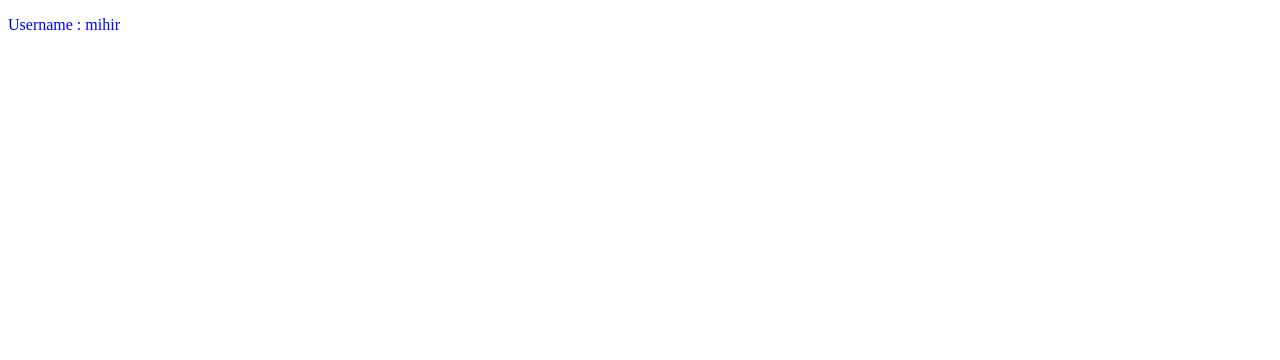
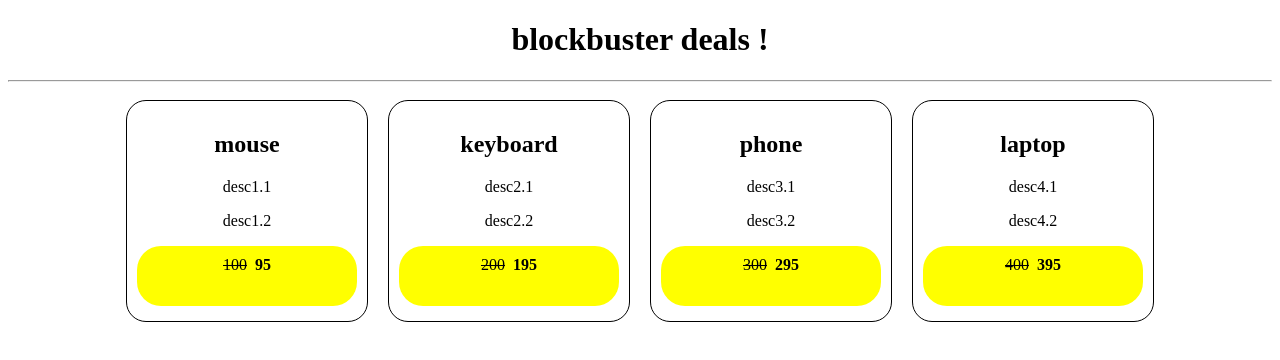
Before and after one commit to mihirprabhakar/react-practice, a React (Vite) app: page / in a window 1280 px wide. Shown: the top 360 px of the page. Built offline with nearby package versions, Linux system fonts and the light colour scheme.

Commit message:
added amazon card

```diff
--- /dev/null
+++ b/src/AmazonCards.jsx
@@ -0,0 +1,11 @@
+import React from 'react'
+
+const AmazonCards = () => {
+  return (
+    <div>
+      <p>hello</p>
+    </div>
+  )
+}
+
+export default AmazonCards
--- a/src/App.jsx
+++ b/src/App.jsx
@@ -3,6 +3,10 @@ import { useState } from 'react'
 import './App.css'
 import Product from './Product'
 import UserName from './UserName';
+import AmazonCards from './AmazonCards';
+import ProductsTab from './ProductsTab';
+
+
 // import LotteryGame from './LotteryGame'
 
 function App() {
@@ -14,7 +18,11 @@ function App() {
     <>
       {/* <Product n={3} features={features}/> */}
       {/* <LotteryGame /> */}
-      <UserName username="mihir" color="blue" />
+      {/* <UserName username="mihir" color="blue" /> */}
+      <h1 style={{textAlign:"center"}}>blockbuster deals !</h1>
+      <hr/>
+
+      <ProductsTab/>
     </>
   )
 }
--- /dev/null
+++ b/src/Price.jsx
@@ -0,0 +1,13 @@
+import React from 'react'
+import "./Products.css"
+const Price = ({olda,newa}) => {
+  return (
+    <div className='price'>
+      <span style={{textDecorationLine:"line-through"}}>{olda}</span>
+      &nbsp;&nbsp;
+      <span style={{fontWeight:"bold"}}>{newa}</span>
+    </div>
+  )
+}
+
+export default Price
--- /dev/null
+++ b/src/Products.css
@@ -0,0 +1,25 @@
+.products{
+    border: 1px solid black;
+    padding: 10px;
+    text-align: center;
+    margin: 10px;
+    border-radius: 20px;
+    height: 200px;
+    width: 220px;
+}
+
+.price{
+    height:40px;
+    width:200px;
+    background-color: yellow;
+    border-radius: 24px;
+    padding: 10px;
+
+}
+
+.tab{
+    display:flex;
+    flex-wrap: wrap;
+    justify-content: center;
+    align-items: center;
+}
--- /dev/null
+++ b/src/Products.jsx
@@ -0,0 +1,20 @@
+import React from 'react'
+import "./Products.css"
+import Price from './Price'
+
+const Products = ({title,idx}) => {
+    let olda=["100","200","300","400"];
+    let newa=["95","195","295","395"];
+    let desc=[["desc1.1","desc1.2"],["desc2.1","desc2.2"],["desc3.1","desc3.2"],["desc4.1","desc4.2"]];
+  return (
+    <div className='products'>
+      <h2>{title}</h2>
+      <p>{desc[idx][0]}</p>
+      <p>{desc[idx][1]}</p>
+
+      <Price olda={olda[idx]} newa={newa[idx]}/>
+    </div>
+  )
+}
+
+export default Products
--- /dev/null
+++ b/src/ProductsTab.jsx
@@ -0,0 +1,16 @@
+import React from 'react'
+import Products from './Products'
+import "./Products.css"
+const ProductsTab = () => {
+  return (
+    <div className='tab'>
+      <Products title="mouse" idx={0}/>
+      <Products title="keyboard" idx={1}/>
+      <Products title="phone" idx={2}/>
+      <Products title="laptop" idx={3}/>
+
+    </div>
+  )
+}
+
+export default ProductsTab
```
